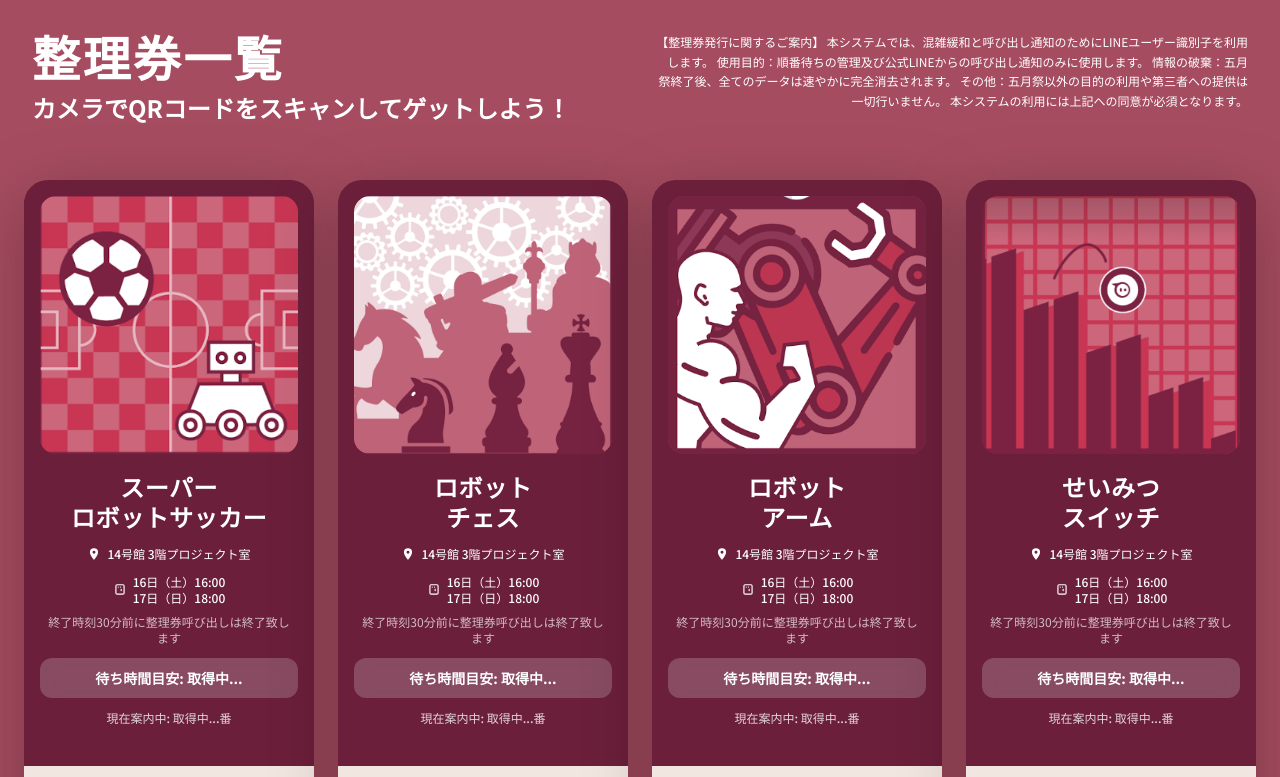
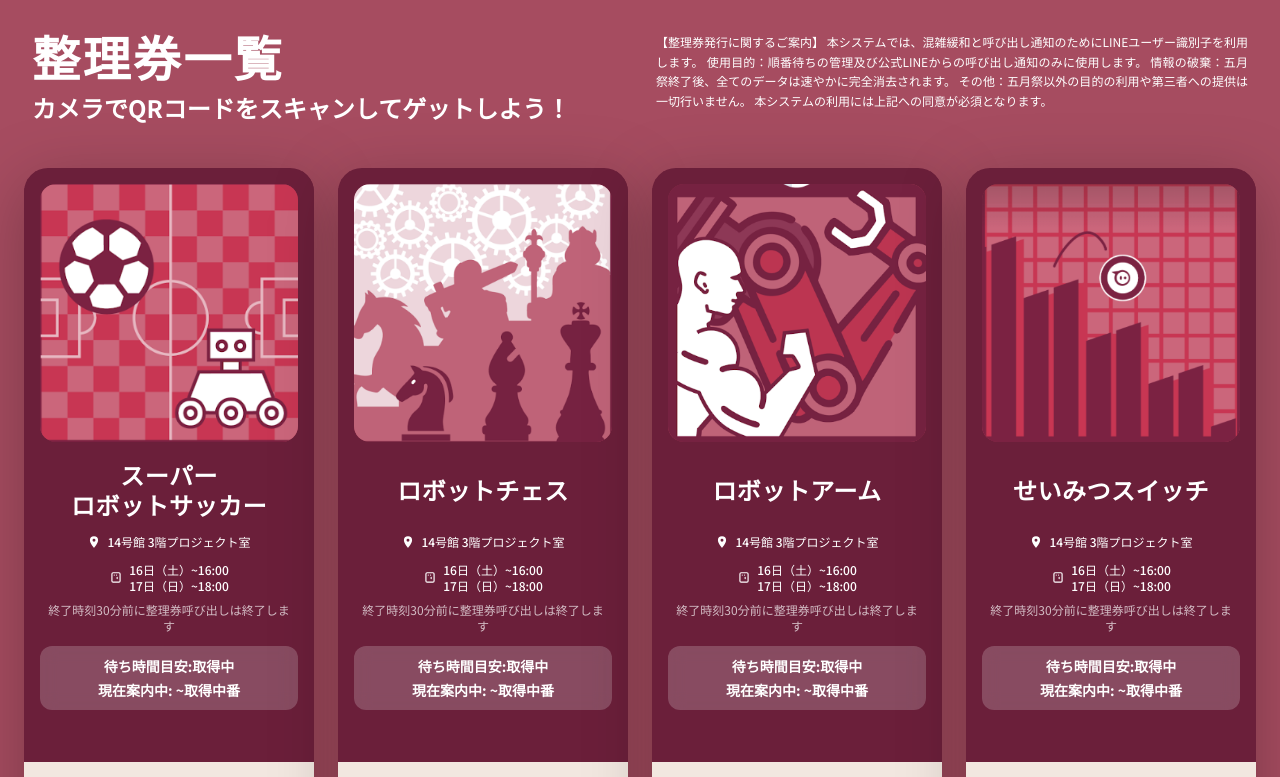
Before and after one commit to kojumaru/seimitsu-ticket, a Next.js app: page /guide in a window 1280 px wide. Shown: the top 777 px of the page. Built offline with nearby package versions, Linux system fonts and the light colour scheme; no server answers; the database is empty.

Commit message:
feat: adjust spacing and consolidate waiting info display

```diff
--- a/app/guide/page.tsx
+++ b/app/guide/page.tsx
@@ -13,31 +13,31 @@ const EXHIBITS = [
     location: "14号館 3階プロジェクト室",
     timePerPerson: 5,
     imageUrl: "/images/soccer.png",
-    schedules: ["16日（土）16:00", "17日（日）18:00"],
+    schedules: ["16日（土）~16:00", "17日（日）~18:00"],
   },
   {
     id: "chess",
-    name: "ロボット\nチェス",
+    name: "ロボットチェス",
     location: "14号館 3階プロジェクト室",
     timePerPerson: 5,
     imageUrl: "/images/chess.png",
-    schedules: ["16日（土）16:00", "17日（日）18:00"],
+    schedules: ["16日（土）~16:00", "17日（日）~18:00"],
   },
   {
     id: "arm",
-    name: "ロボット\nアーム",
+    name: "ロボットアーム",
     location: "14号館 3階プロジェクト室",
     timePerPerson: 5,
     imageUrl: "/images/arm.png",
-    schedules: ["16日（土）16:00", "17日（日）18:00"],
+    schedules: ["16日（土）~16:00", "17日（日）~18:00"],
   },
   {
     id: "switch",
-    name: "せいみつ\nスイッチ",
+    name: "せいみつスイッチ",
     location: "14号館 3階プロジェクト室",
     timePerPerson: 5,
     imageUrl: "/images/switch.png",
-    schedules: ["16日（土）16:00", "17日（日）18:00"],
+    schedules: ["16日（土）~16:00", "17日（日）~18:00"],
   },
 ];
 
@@ -152,24 +152,31 @@ function ExhibitCard({ exhibit }: { exhibit: (typeof EXHIBITS)[0] }) {
             </div>
           </div>
           <p className="text-xs text-white/70 text-center px-1">
-            終了時刻30分前に整理券呼び出しは終了致します
+            終了時刻30分前に整理券呼び出しは終了します
           </p>
         </div>
 
-        {/* 待ち人数バナー */}
-        <div className="bg-white/20 backdrop-blur rounded-xl px-3 py-2.5 mb-3 text-center">
-          <div className="text-sm font-bold">
-            {currentNumber === null ? (
-              <span>待ち時間目安: 取得中...</span>
-            ) : (
-              <span>待ち時間目安: {waitCount !== null ? exhibit.timePerPerson * waitCount : "取得中"}分</span>
-            )}
+        {/* 待ち時間・現在案内中バナー */}
+        <div className="bg-white/20 backdrop-blur rounded-xl px-3 py-2.5 mb-3 text-center w-full">
+          <div className="text-sm font-bold space-y-1">
+            <div>
+              待ち時間目安:
+              {currentNumber === null ? (
+                <span>取得中</span>
+              ) : (
+                <span>
+                  約{" "}
+                  {waitCount !== null
+                    ? exhibit.timePerPerson * waitCount
+                    : "取得中"}
+                  分
+                </span>
+              )}
+            </div>
+            <div>
+              現在案内中: ~{currentNumber === null ? "取得中" : currentNumber}番
+            </div>
           </div>
-        </div>
-
-        {/* フッター */}
-        <div className="text-center text-xs font-medium text-white/80">
-          現在案内中: {currentNumber === null ? "取得中..." : currentNumber}番
         </div>
       </div>
 
@@ -225,7 +232,7 @@ export default function GuidePage() {
 
           {/* 右側 */}
           <div className="flex-1 text-right">
-            <p className="text-xs text-white leading-relaxed whitespace-pre-wrap">
+            <p className="text-xs text-white leading-relaxed text-justify">
               【整理券発行に関するご案内】
               本システムでは、混雑緩和と呼び出し通知のためにLINEユーザー識別子を利用します。
               使用目的：順番待ちの管理及び公式LINEからの呼び出し通知のみに使用します。
@@ -238,7 +245,7 @@ export default function GuidePage() {
       </div>
 
       {/* カード一覧 */}
-      <div className="flex-1 p-6 flex flex-col items-center justify-center">
+      <div className="flex-1 px-6 py-3 flex flex-col items-center justify-center">
         <div className="w-full max-w-7xl">
           <div className="grid grid-cols-1 sm:grid-cols-2 lg:grid-cols-4 gap-6">
             {EXHIBITS.map((exhibit) => (
```
